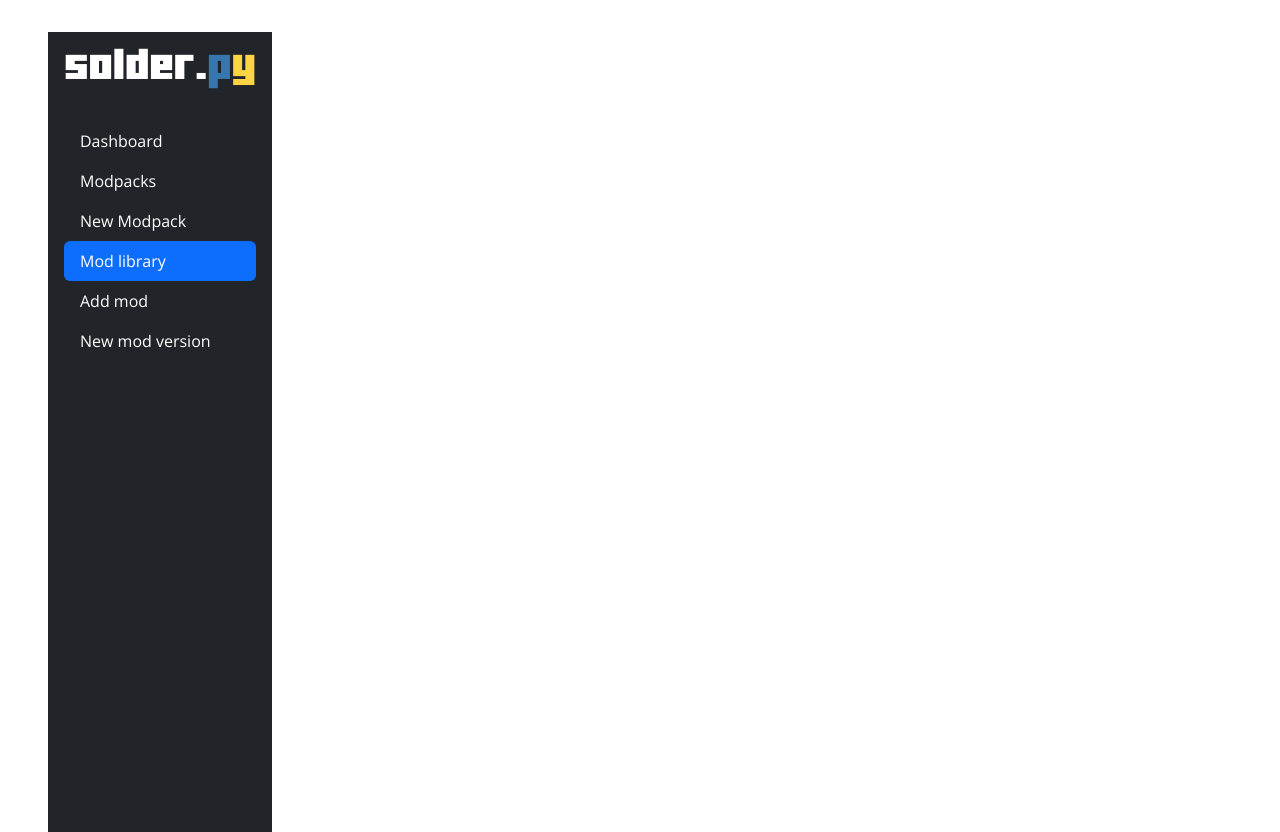
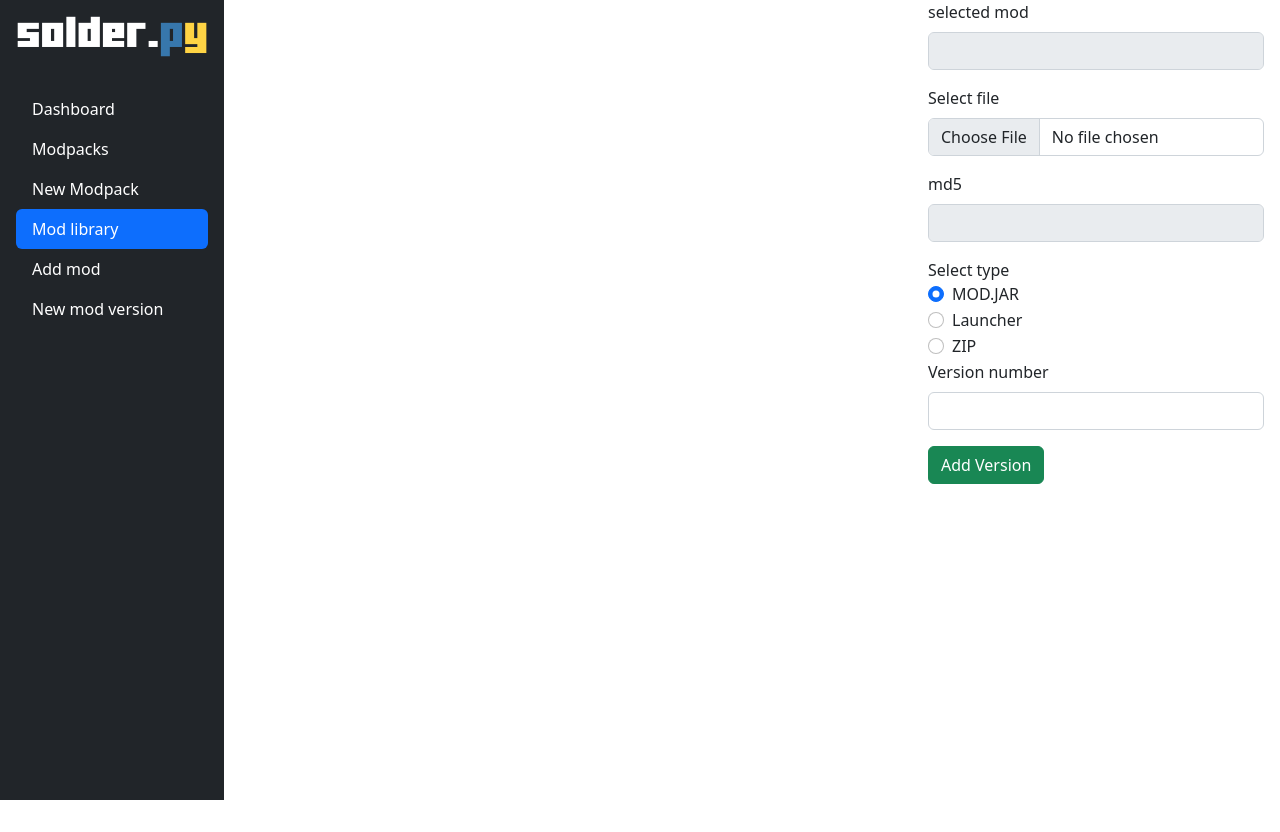
Before and after one commit to Thorfusion/solder.py, a Flask app: template templates/modlibrary.html in a window 1280 px wide. After the commit the page ends 800 px from the top, so only its background shows below. Run offline with Flask 2, Linux system fonts and the light colour scheme; the template is opened without the code that fills it, so the values that code supplies are empty; style sheets or scripts are compiled from the project's sources.

Commit message:
add addversion to modlibrary

```diff
--- /dev/null
+++ b/static/css/modlibrary.css
@@ -0,0 +1,20 @@
+.wrappermod {
+    display: grid;
+    grid-template-columns: 2fr 1fr;
+    grid-template-rows: auto;
+    gap: 1em;
+  }
+
+
+  .placeone {
+    grid-column: 1;
+    grid-row: 1;
+  }
+
+  .placetwo {
+    grid-column: 2;
+    grid-row: 1;
+    position: sticky;
+    top: 0;
+    height: 100vh;
+  }
--- a/templates/modlibrary.html
+++ b/templates/modlibrary.html
@@ -2,12 +2,11 @@
 {% set active_page = "modlibrary" %}
 {%block head%}
 <title>solder.py</title>
-<link rel="stylesheet" href="{{ url_for('static',filename='css/index.css') }}"/>
+<link rel="stylesheet" href="{{ url_for('static',filename='css/modlibrary.css') }}"/>
 {%endblock%}{%block main%}
 
-{{session_key}}
-
-<table class="table" style="width:100%">
+<div class="wrappermod">
+  <table class="table placeone">
     {%for mod in mods%}
     <tr>
       <td>{{mod.id}}</td>
@@ -21,4 +20,46 @@
     {%endfor%}
   </table>
 
+  <div class="placetwo">
+    <form method="post" action="">
+      <div class="mb-3"">
+        <label for="pretty_name" class="form-label">selected mod</label>
+        <input type="text" class="form-control" name="pretty_name" id="pretty_name" disabled readonly>
+    </div>
+        <div class="mb-3">
+          <label for="formFile" class="form-label">Select file</label>
+          <input class="form-control" type="file" id="formFile">
+        </div>
+        <div class="mb-3"">
+            <label for="pretty_name" class="form-label">md5</label>
+            <input type="text" class="form-control" name="pretty_name" id="pretty_name" disabled readonly>
+        </div>
+        <label>Select type</label>
+        <div class="form-check">
+          <input class="form-check-input" type="radio" name="flexRadioDefault" id="flexRadioDefault2" checked>
+          <label class="form-check-label" for="flexRadioDefault2">
+            MOD.JAR
+          </label>
+        </div>
+        <div class="form-check">
+          <input class="form-check-input" type="radio" name="flexRadioDefault" id="flexRadioDefault1">
+          <label class="form-check-label" for="flexRadioDefault1">
+            Launcher
+          </label>
+        </div>
+        <div class="form-check">
+          <input class="form-check-input" type="radio" name="flexRadioDefault" id="flexRadioDefault1">
+          <label class="form-check-label" for="flexRadioDefault1">
+            ZIP
+          </label>
+        </div>
+        <div class="mb-3"">
+            <label for="author" class="form-label">Version number</label>
+            <input type="text" class="form-control" name="author" id="author">
+        </div>
+        <input class="btn btn-success" type="submit" value="Add Version">
+    </form>
+  </div>
+</div>
+
 {% endblock %}
```
Lines whose indentation alone changed are shown as unchanged.
